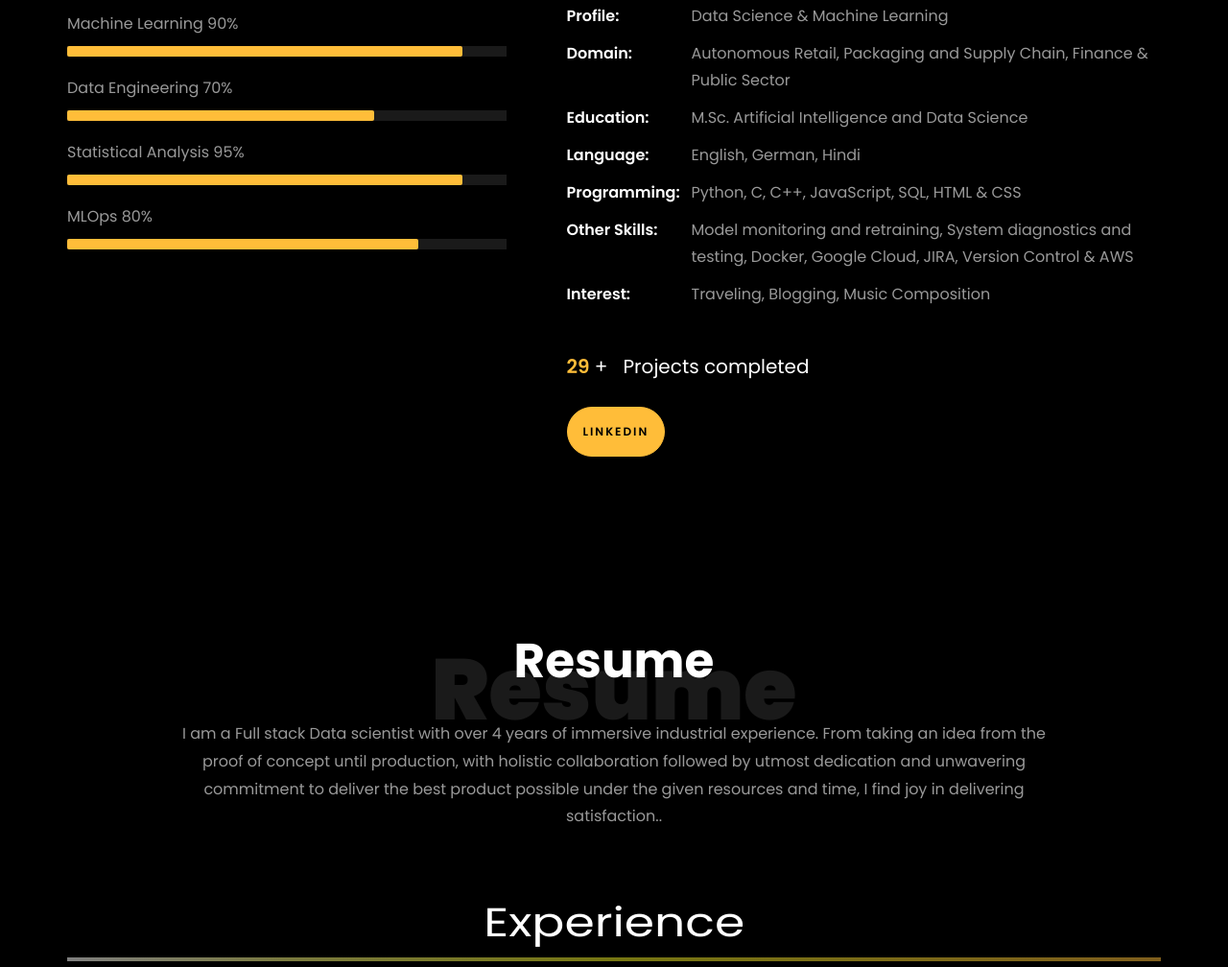
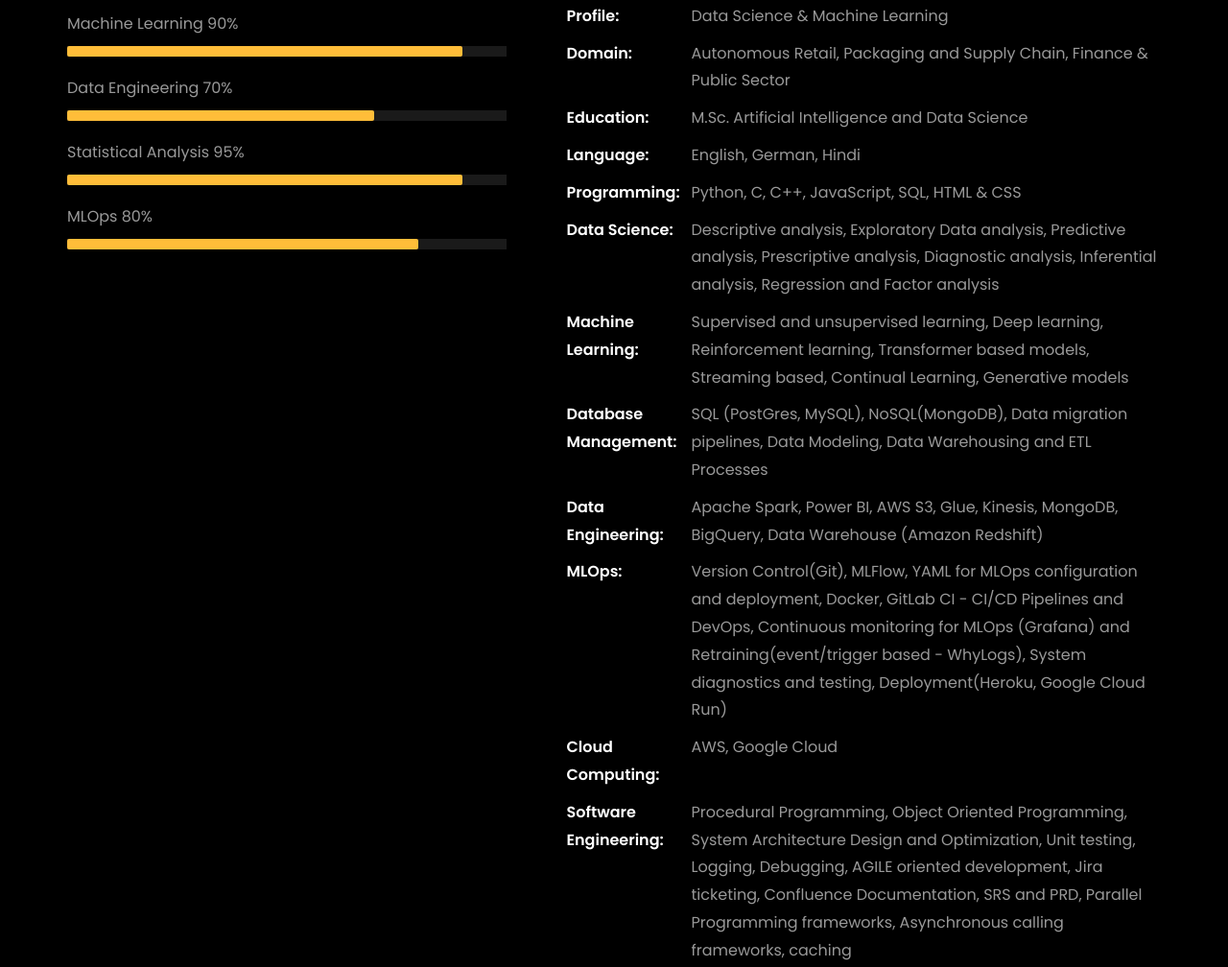
Before and after one commit to HrithikRai/HrithikRai.github.io, a plain HTML site: page index.html in a window 1280 px wide. Shown: the part 1171-2179 px from the top of the page at 96% size. Drawn offline with Linux system fonts and the light colour scheme; files whose address does not match are found by name.

Commit message:
new resume added, index file updated act new resume

```diff
--- a/index.html
+++ b/index.html
@@ -281,7 +281,23 @@
 									<li class="d-flex"><span>Education:</span> <span>M.Sc. Artificial Intelligence and Data Science</span></li>
 									<li class="d-flex"><span>Language:</span> <span>English, German, Hindi</span></li>
 									<li class="d-flex"><span>Programming:</span> <span>Python, C, C++, JavaScript, SQL, HTML &amp; CSS</span></li>
-									<li class="d-flex"><span>Other Skills:</span> <span>Model monitoring and retraining, System diagnostics and testing, Docker, Google Cloud, JIRA, Version Control &amp; AWS</span></li>
+									<li class="d-flex"><span>Data Science:</span> <span>Descriptive analysis,
+										Exploratory Data analysis, Predictive analysis, Prescriptive analysis, Diagnostic analysis, Inferential analysis,
+										Regression and Factor analysis</span></li>
+									<li class="d-flex"><span>Machine Learning:</span> <span>Supervised and unsupervised learning, Deep learning,
+										Reinforcement learning, Transformer based models, Streaming based, Continual Learning, Generative models</span></li>
+									<li class="d-flex"><span>Database Management:</span> <span>SQL (PostGres, MySQL), NoSQL(MongoDB), Data migration pipelines, Data Modeling, Data
+										Warehousing and ETL Processes</span></li>
+									<li class="d-flex"><span>Data Engineering:</span> <span>Apache Spark, Power BI, AWS S3, Glue, Kinesis, MongoDB,
+										BigQuery, Data Warehouse (Amazon Redshift)</span></li>
+									<li class="d-flex"><span>MLOps:</span> <span>Version Control(Git), MLFlow, YAML for MLOps configuration
+										and deployment, Docker, GitLab CI - CI/CD Pipelines and DevOps, Continuous monitoring for MLOps (Grafana) and
+										Retraining(event/trigger based - WhyLogs), System diagnostics and testing, Deployment(Heroku, Google Cloud Run)</li>
+									<li class="d-flex"><span>Cloud Computing:</span> <span>AWS, Google Cloud</span></li>
+									<li class="d-flex"><span>Software Engineering:</span> <span> Procedural Programming, Object Oriented
+										Programming, System Architecture Design and Optimization, Unit testing, Logging, Debugging, AGILE oriented
+										development, Jira ticketing, Confluence Documentation, SRS and PRD, Parallel Programming frameworks,
+										Asynchronous calling frameworks, caching</span></li>
 									<li class="d-flex"><span>Interest:</span> <span>Traveling, Blogging, Music Composition</span></li>
 
 								</ul>
@@ -371,7 +387,7 @@
 						<span class="date">Sept 2018- Jul 2021</span>
 						<h2>Data Scientist/ Data Analyst</h2>
 						<span class="position">Government of Madhya Pradesh, Bhopal, India </span>
-						<p class="mt-4">SCHMP, Department of Food, Civil Supplies and Consumer Protection.
+						<p class="mt-4">SCHMP, Department of Food, Civil Supplies and Consumer Protection (Run by AS Foundation).
 							<ul>
 								<li>Developed end-to-end machine learning prototypes and scaled them to run in a production environment.</li>
 								<li>Created a SVM based classifier system with 92% accuracy to assign ration cards to different consumer based on their income. This reduced the request processing time for a consumer by 60%</li>
```
